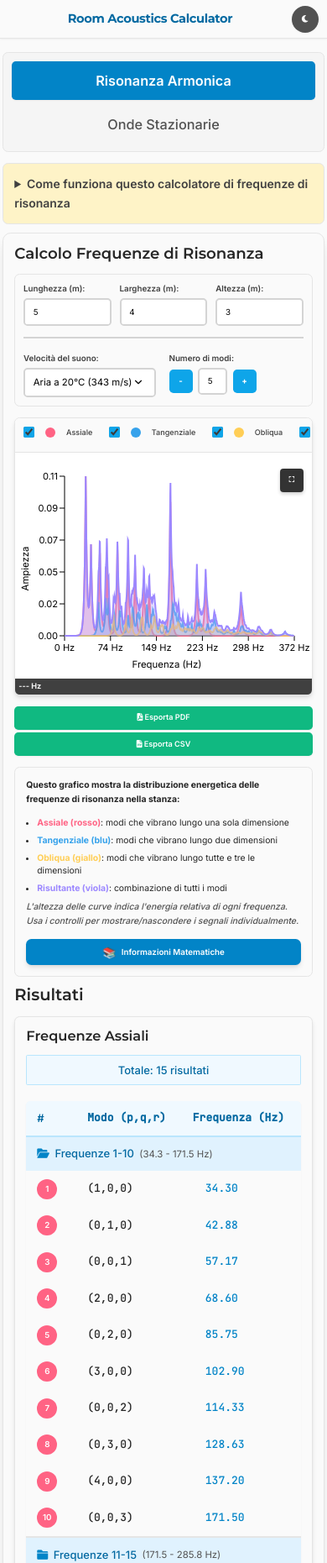
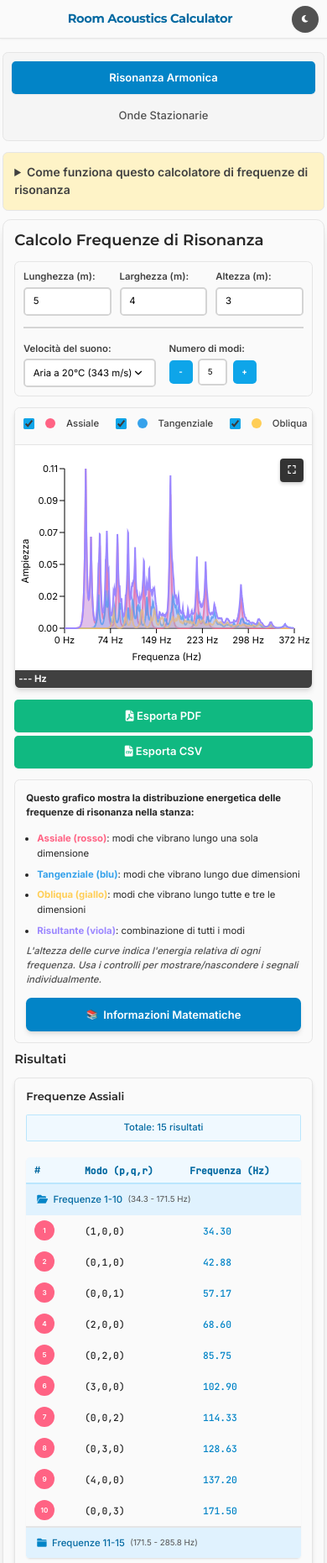
Before and after one commit to toboko/resonance, a website: page index.html in a window 390 px wide. Shown: the top 1861 px of the page at 84% size. Drawn offline with nearby package versions, Linux system fonts and the light colour scheme.

Commit message:
refactor: replace hardcoded CSS values with design tokens
Replace hardcoded font sizes, weights, and line-heights in base.css and components.css with CSS custom properties (e.g., var(--font-size-base), var(--font-weight-semibold)). This enhances maintainability, consistency, and theming flexibility across the application.

```diff
--- a/css/base.css
+++ b/css/base.css
@@ -12,7 +12,7 @@
 /* Base HTML elements */
 html {
     font-size: 16px;
-    line-height: 1.5;
+    line-height: var(--line-height-normal);
     -webkit-text-size-adjust: 100%;
     -moz-tab-size: 4;
     tab-size: 4;
@@ -20,9 +20,10 @@ html {
 
 body {
     font-family: var(--font-family-sans);
+    font-size: var(--font-size-base);
     background: var(--neutral-50);
     color: var(--neutral-800);
-    line-height: 1.6;
+    line-height: var(--line-height-normal);
     min-height: 100vh;
     -webkit-font-smoothing: antialiased;
     -moz-osx-font-smoothing: grayscale;
@@ -31,46 +32,47 @@ body {
 /* Typography */
 h1, h2, h3, h4, h5, h6 {
     font-family: var(--font-family-heading);
-    font-weight: 600;
-    line-height: 1.2;
+    font-weight: var(--font-weight-semibold);
+    line-height: var(--line-height-tight);
     color: var(--neutral-800);
     margin-bottom: var(--space-4);
 }
 
 h1 {
-    font-size: 2.25rem;
-    font-weight: 700;
+    font-size: var(--font-size-h1);
+    font-weight: var(--font-weight-bold);
     letter-spacing: -0.025em;
 }
 
 h2 {
-    font-size: 1.875rem;
-    font-weight: 600;
+    font-size: var(--font-size-h2);
+    font-weight: var(--font-weight-semibold);
 }
 
 h3 {
-    font-size: 1.5rem;
-    font-weight: 600;
+    font-size: var(--font-size-h3);
+    font-weight: var(--font-weight-semibold);
 }
 
 h4 {
-    font-size: 1.25rem;
-    font-weight: 600;
+    font-size: var(--font-size-h4);
+    font-weight: var(--font-weight-semibold);
 }
 
 h5 {
-    font-size: 1.125rem;
-    font-weight: 600;
+    font-size: var(--font-size-h5);
+    font-weight: var(--font-weight-semibold);
 }
 
 h6 {
-    font-size: 1rem;
-    font-weight: 600;
+    font-size: var(--font-size-h6);
+    font-weight: var(--font-weight-semibold);
 }
 
 p {
+    font-size: var(--font-size-base);
     margin-bottom: var(--space-4);
-    line-height: 1.6;
+    line-height: var(--line-height-normal);
 }
 
 /* Links */
@@ -121,7 +123,7 @@ table {
 /* Code */
 code, pre {
     font-family: var(--font-family-mono);
-    font-size: 0.875em;
+    font-size: var(--font-size-sm);
 }
 
 code {
--- a/css/components.css
+++ b/css/components.css
@@ -13,8 +13,8 @@
 
 .top-bar h1 {
     margin: 0;
-    font-size: 1.875rem;
-    font-weight: 700;
+    font-size: var(--font-size-h2);
+    font-weight: var(--font-weight-bold);
     color: var(--primary-700);
 }
 
@@ -30,7 +30,7 @@
     display: flex;
     align-items: center;
     justify-content: center;
-    font-size: 1rem;
+    font-size: var(--font-size-base);
     transition: all var(--transition-fast);
     box-shadow: var(--shadow-sm);
 }
@@ -56,8 +56,8 @@
 
 .intro-section summary {
     color: var(--neutral-700);
-    font-size: 1rem;
-    font-weight: 600;
+    font-size: var(--font-size-base);
+    font-weight: var(--font-weight-semibold);
     cursor: pointer;
     padding: var(--space-2);
     border-radius: var(--radius-md);
@@ -84,9 +84,9 @@
 
 .usage-guide h3 {
     color: var(--primary-600);
-    font-size: 1rem;
+    font-size: var(--font-size-base);
     margin-bottom: var(--space-2);
-    font-weight: 600;
+    font-weight: var(--font-weight-semibold);
 }
 
 .usage-guide ol {
@@ -102,7 +102,7 @@
 .intro-section em {
     color: var(--neutral-600);
     font-style: italic;
-    font-weight: 500;
+    font-weight: var(--font-weight-medium);
 }
 
 /* Tabs */
@@ -121,8 +121,8 @@
     background: transparent;
     border: none;
     cursor: pointer;
-    font-size: 1rem;
-    font-weight: 500;
+    font-size: var(--font-size-base);
+    font-weight: var(--font-weight-medium);
     transition: all var(--transition-fast);
     border-radius: var(--radius-md);
     margin: 0 0.125rem;
@@ -139,7 +139,7 @@
 
 .tab-button.active {
     color: white;
-    font-weight: 600;
+    font-weight: var(--font-weight-semibold);
     background: var(--primary-600);
     box-shadow: var(--shadow-sm);
 }
@@ -237,8 +237,8 @@
 }
 
 label {
-    font-weight: 600;
-    font-size: 0.875rem;
+    font-weight: var(--font-weight-semibold);
+    font-size: var(--font-size-sm);
     color: var(--neutral-700);
     display: flex;
     align-items: center;
@@ -249,7 +249,7 @@ input, select {
     padding: var(--space-3) var(--space-4);
     border: 2px solid var(--neutral-300);
     border-radius: var(--radius-md);
-    font-size: 1rem;
+    font-size: var(--font-size-base);
     background: white;
     transition: all var(--transition-normal);
     outline: none;
@@ -295,8 +295,8 @@ input[type="number"]::-webkit-inner-spin-button {
     border: none;
     border-radius: var(--radius-lg);
     cursor: pointer;
-    font-size: 1rem;
-    font-weight: 600;
+    font-size: var(--font-size-base);
+    font-weight: var(--font-weight-semibold);
     transition: all var(--transition-normal);
     grid-column: 1 / -1;
     max-width: 250px;
@@ -392,8 +392,8 @@ input[type="number"]::-webkit-inner-spin-button {
     display: flex;
     align-items: center;
     gap: var(--space-2);
-    font-size: 0.875rem;
-    font-weight: 500;
+    font-size: var(--font-size-sm);
+    font-weight: var(--font-weight-medium);
     cursor: pointer;
     padding: var(--space-2) var(--space-3);
     border-radius: var(--radius-md);
@@ -426,7 +426,7 @@ input[type="number"]::-webkit-inner-spin-button {
     border-radius: var(--radius-lg);
     padding: var(--space-6);
     margin-bottom: var(--space-6);
-    font-size: 0.875rem;
+    font-size: var(--font-size-sm);
     line-height: 1.6;
 }
 
@@ -442,7 +442,7 @@ input[type="number"]::-webkit-inner-spin-button {
 .chart-description em {
     color: var(--neutral-600);
     font-style: italic;
-    font-weight: 500;
+    font-weight: var(--font-weight-medium);
 }
 
 /* Math Info Button */
@@ -453,8 +453,8 @@ input[type="number"]::-webkit-inner-spin-button {
     padding: var(--space-3) var(--space-6);
     border-radius: var(--radius-lg);
     cursor: pointer;
-    font-size: 0.875rem;
-    font-weight: 600;
+    font-size: var(--font-size-sm);
+    font-weight: var(--font-weight-semibold);
     transition: all var(--transition-normal);
     box-shadow: var(--shadow-md);
     display: inline-flex;
@@ -474,7 +474,7 @@ input[type="number"]::-webkit-inner-spin-button {
 
 .math-info-button::before {
     content: "📚";
-    font-size: 1rem;
+    font-size: var(--font-size-base);
 }
 
 /* Canvas */
@@ -494,8 +494,8 @@ canvas {
     border-radius: 4px;
     border-top-left-radius: 0;
     border-top-right-radius: 0;
-    font-size: 0.875rem;
-    font-weight: bold;
+    font-size: var(--font-size-sm);
+    font-weight: var(--font-weight-bold);
     z-index: 100;
     pointer-events: none;
     white-space: nowrap;
@@ -512,8 +512,8 @@ canvas {
     border: none;
     padding: 5px 8px;
     border-radius: 4px;
-    font-size: 1rem;
-    font-weight: bold;
+    font-size: var(--font-size-base);
+    font-weight: var(--font-weight-bold);
     z-index: 100;
     cursor: pointer;
     box-shadow: 0 2px 4px rgba(0, 0, 0, 0.2);
@@ -598,8 +598,8 @@ canvas {
     padding: 10px 15px;
     border: 2px solid white;
     border-radius: 8px;
-    font-size: 1rem;
-    font-weight: bold;
+    font-size: var(--font-size-base);
+    font-weight: var(--font-weight-bold);
     z-index: 10000;
     box-shadow: 0 4px 8px rgba(0, 0, 0, 0.3);
 }
@@ -614,8 +614,8 @@ canvas {
     border: 2px solid white;
     border-radius: 8px;
     padding: 10px 15px;
-    font-size: 1.125rem;
-    font-weight: bold;
+    font-size: var(--font-size-lg);
+    font-weight: var(--font-weight-bold);
     cursor: pointer;
     box-shadow: 0 4px 8px rgba(0, 0, 0, 0.3);
     pointer-events: auto;
@@ -685,8 +685,8 @@ canvas {
 .math-modal-header h2 {
     margin: 0;
     color: var(--primary-800);
-    font-size: 1.5rem;
-    font-weight: 700;
+    font-size: var(--font-size-2xl);
+    font-weight: var(--font-weight-bold);
     display: flex;
     align-items: center;
     gap: var(--space-2);
@@ -695,7 +695,7 @@ canvas {
 .math-modal-close {
     background: none;
     border: none;
-    font-size: 1.5rem;
+    font-size: var(--font-size-xl);
     cursor: pointer;
     color: var(--neutral-500);
     padding: var(--space-2);
@@ -728,7 +728,7 @@ canvas {
 .math-section h3 {
     margin-top: 0;
     color: var(--primary-600);
-    font-size: 1.125rem;
+    font-size: var(--font-size-lg);
 }
 
 .math-formula {
@@ -778,16 +778,16 @@ canvas {
 
 .math-equation strong {
     color: var(--primary-600);
-    font-size: 0.875rem;
+    font-size: var(--font-size-sm);
     text-transform: uppercase;
     letter-spacing: 0.5px;
     margin-bottom: 15px;
     display: block;
-    font-weight: 600;
+    font-weight: var(--font-weight-semibold);
 }
 
 mjx-container {
-    font-size: 1.2em;
+    font-size: var(--font-size-lg);
     color: var(--neutral-800);
 }
 
@@ -815,8 +815,8 @@ mjx-chtml {
     padding: var(--space-3) var(--space-5);
     border-radius: var(--radius-md);
     cursor: pointer;
-    font-size: 0.875rem;
-    font-weight: 600;
+    font-size: var(--font-size-sm);
+    font-weight: var(--font-weight-semibold);
     transition: all var(--transition-fast);
     box-shadow: var(--shadow-sm);
 }
@@ -845,8 +845,8 @@ mjx-chtml {
 }
 
 .range-control label {
-    font-weight: 600;
-    font-size: 0.875rem;
+    font-weight: var(--font-weight-semibold);
+    font-size: var(--font-size-sm);
     color: var(--neutral-700);
     white-space: nowrap;
 }
@@ -896,8 +896,8 @@ mjx-chtml {
 }
 
 #frequency-display-value {
-    font-weight: 700;
-    font-size: 0.875rem;
+    font-weight: var(--font-weight-bold);
+    font-size: var(--font-size-sm);
     color: var(--primary-700);
     min-width: 70px;
     text-align: center;
@@ -922,8 +922,8 @@ mjx-chtml {
     color: white;
     border-radius: var(--radius-md);
     cursor: pointer;
-    font-size: 1rem;
-    font-weight: bold;
+    font-size: var(--font-size-base);
+    font-weight: var(--font-weight-bold);
     display: flex;
     align-items: center;
     justify-content: center;
@@ -965,8 +965,8 @@ mjx-chtml {
     padding: var(--space-2) var(--space-4);
     border-radius: var(--radius-md);
     cursor: pointer;
-    font-size: 0.875rem;
-    font-weight: 600;
+    font-size: var(--font-size-sm);
+    font-weight: var(--font-weight-semibold);
     box-shadow: var(--shadow-md);
     z-index: var(--z-tooltip);
     transition: all var(--transition-fast);
@@ -1018,8 +1018,8 @@ mjx-chtml {
 
 .error-message {
     color: var(--error);
-    font-size: 0.875rem;
-    font-weight: 500;
+    font-size: var(--font-size-sm);
+    font-weight: var(--font-weight-medium);
     margin-top: var(--space-1);
     display: flex;
     align-items: center;
@@ -1028,7 +1028,7 @@ mjx-chtml {
 
 .error-message::before {
     content: "⚠️";
-    font-size: 0.75rem;
+    font-size: var(--font-size-xs);
 }
 
 /* ========================================
@@ -1293,8 +1293,8 @@ mjx-chtml {
     .math-info-button {
         width: 100%;
         justify-content: center;
-        padding: var(--space-2) var(--space-4);
-        font-size: 0.75rem;
+        padding: var(--space-3);
+        font-size: var(--font-size-lg);
     }
 
     .math-modal-content {
@@ -1403,7 +1403,7 @@ mjx-chtml {
 
     .tab-button {
         padding: var(--space-3);
-        font-size: 1.25rem;
+        font-size: var(--font-size-lg);
     }
 
     .intro-section {
@@ -1420,7 +1420,7 @@ mjx-chtml {
 
     .input-group.dimension-input input,
     .input-group.dimension-input label {
-        font-size: 0.75rem;
+        font-size: var(--font-size-md);
     }
 
     .select-input {
@@ -1447,13 +1447,13 @@ mjx-chtml {
     }
 
     .chart-controls label {
-        font-size: 0.7rem;
+        font-size: var(--font-size-md);
         padding: 0.125rem var(--space-1);
     }
 
     .chart-description {
         padding: var(--space-2);
-        font-size: 0.7rem;
+        font-size: var(--font-size-md);
     }
 
     .result-section {
@@ -1488,8 +1488,8 @@ mjx-chtml {
     }
 
     .export-btn {
-        padding: var(--space-1) var(--space-2);
-        font-size: 0.7rem;
+        padding: var(--space-3);
+        font-size: var(--font-size-lg);
     }
 
     .range-control {
@@ -1508,11 +1508,11 @@ mjx-chtml {
         top: 60px;
         right: 10px;
         padding: 3px 5px;
-        font-size: 0.7rem;
+        font-size: var(--font-size-lg);
     }
 
     .frequency-display {
-        font-size: 0.7rem;
+        font-size: var(--font-size-md);
         padding: 2px 4px;
     }
 
--- a/css/table-styles.css
+++ b/css/table-styles.css
@@ -13,14 +13,14 @@
 
 .frequency-table th,
 .frequency-table td {
-    padding: var(--space-3) var(--space-4);
+    padding: var(--space-2) var(--space-3);
     text-align: left;
     border-bottom: 1px solid var(--neutral-200);
 }
 
 .frequency-table th {
     background: var(--primary-50);
-    font-weight: 600;
+    font-weight: var(--font-weight-semibold);
     color: var(--primary-700);
     border-bottom: 2px solid var(--primary-200);
 }
@@ -49,7 +49,7 @@
     display: flex;
     align-items: center;
     padding: var(--space-3) var(--space-4);
-    font-weight: 500;
+    font-weight: var(--font-weight-medium);
     color: var(--primary-700);
 }
 
@@ -61,7 +61,7 @@
 
 .frequency-range {
     margin-left: var(--space-2);
-    font-size: 0.875rem;
+    font-size: var(--font-size-sm);
     color: var(--neutral-600);
     font-weight: normal;
 }
@@ -96,8 +96,8 @@
     height: 24px;
     border-radius: 50%;
     color: white;
-    font-size: 0.75rem;
-    font-weight: 600;
+    font-size: var(--font-size-xs);
+    font-weight: var(--font-weight-semibold);
     margin-right: var(--space-2);
 }
 
@@ -109,12 +109,12 @@
 
 .col-mode {
     font-family: var(--font-family-mono);
-    font-weight: 500;
+    font-weight: var(--font-weight-medium);
 }
 
 .col-freq {
     font-family: var(--font-family-mono);
-    font-weight: 500;
+    font-weight: var(--font-weight-medium);
     color: var(--primary-600);
 }
 
@@ -126,14 +126,14 @@
     border: 1px solid var(--primary-200);
     border-radius: var(--radius-sm);
     color: var(--primary-700);
-    font-weight: 500;
+    font-weight: var(--font-weight-medium);
     text-align: center;
 }
 
 /* Table note */
 .table-note {
     margin-top: var(--space-3);
-    font-size: 0.875rem;
+    font-size: var(--font-size-sm);
     color: var(--neutral-600);
     font-style: italic;
 }
--- a/css/themes.css
+++ b/css/themes.css
@@ -253,7 +253,6 @@ body.dark-mode .dark-mode-btn:hover {
     /* Improve readability */
     .chart-description {
         font-size: 0.8rem;
-        line-height: 1.4;
     }
 
     /* Stack elements vertically on small screens */
@@ -398,7 +397,7 @@ body.dark-mode .dark-mode-btn:hover {
 
     .chart-description {
         padding: var(--space-4);
-        font-size: 0.8rem;
+        font-size: var(--font-size-md)
     }
 
     .math-modal-header h2 {
--- a/css/variables.css
+++ b/css/variables.css
@@ -88,6 +88,50 @@
     --font-family-heading: 'Montserrat', sans-serif;
 }
 
+/* Font Sizes - Modular Scale */
+:root {
+    --font-size-xs: 0.75rem;    /* 12px */
+    --font-size-sm: 0.875rem;   /* 14px */
+    --font-size-base: 1rem;     /* 16px */
+    --font-size-lg: 1.125rem;   /* 18px */
+    --font-size-xl: 1.25rem;    /* 20px */
+    --font-size-2xl: 1.5rem;    /* 24px */
+    --font-size-3xl: 1.875rem;  /* 30px */
+    --font-size-4xl: 2.25rem;   /* 36px */
+    --font-size-5xl: 3rem;      /* 48px */
+}
+
+/* Heading Font Sizes */
+:root {
+    --font-size-h1: var(--font-size-4xl);
+    --font-size-h2: var(--font-size-3xl);
+    --font-size-h3: var(--font-size-2xl);
+    --font-size-h4: var(--font-size-xl);
+    --font-size-h5: var(--font-size-lg);
+    --font-size-h6: var(--font-size-base);
+}
+
+/* Line Heights */
+:root {
+    --line-height-tight: 1.25;
+    --line-height-snug: 1.375;
+    --line-height-normal: 1.5;
+    --line-height-relaxed: 1.625;
+    --line-height-loose: 2;
+}
+
+/* Font Weights */
+:root {
+    --font-weight-thin: 100;
+    --font-weight-light: 300;
+    --font-weight-normal: 400;
+    --font-weight-medium: 500;
+    --font-weight-semibold: 600;
+    --font-weight-bold: 700;
+    --font-weight-extrabold: 800;
+    --font-weight-black: 900;
+}
+
 /* Spacing */
 :root {
     --space-1: 0.25rem;
@@ -112,3 +156,46 @@
     --z-popover: 1060;
     --z-tooltip: 1070;
 }
+
+/* Mobile Responsive Font Scaling */
+@media (max-width: 768px) {
+    :root {
+        --font-size-xs: 0.6875rem;    /* 11px */
+        --font-size-sm: 0.8125rem;    /* 13px */
+        --font-size-base: 0.9375rem;  /* 15px */
+        --font-size-lg: 1.0625rem;    /* 17px */
+        --font-size-xl: 1.1875rem;    /* 19px */
+        --font-size-2xl: 1.375rem;    /* 22px */
+        --font-size-3xl: 1.625rem;    /* 26px */
+        --font-size-4xl: 1.875rem;    /* 30px */
+        --font-size-5xl: 2.5rem;       /* 40px */
+
+        --font-size-h1: var(--font-size-3xl);
+        --font-size-h2: var(--font-size-2xl);
+        --font-size-h3: var(--font-size-xl);
+        --font-size-h4: var(--font-size-lg);
+        --font-size-h5: var(--font-size-base);
+        --font-size-h6: var(--font-size-sm);
+    }
+}
+
+@media (max-width: 480px) {
+    :root {
+        --font-size-xs: 0.625rem;     /* 10px */
+        --font-size-sm: 0.75rem;      /* 12px */
+        --font-size-base: 0.875rem;   /* 14px */
+        --font-size-lg: 1rem;         /* 16px */
+        --font-size-xl: 1.125rem;     /* 18px */
+        --font-size-2xl: 1.25rem;     /* 20px */
+        --font-size-3xl: 1.5rem;      /* 24px */
+        --font-size-4xl: 1.75rem;     /* 28px */
+        --font-size-5xl: 2.25rem;     /* 36px */
+
+        --font-size-h1: var(--font-size-3xl);
+        --font-size-h2: var(--font-size-2xl);
+        --font-size-h3: var(--font-size-xl);
+        --font-size-h4: var(--font-size-lg);
+        --font-size-h5: var(--font-size-base);
+        --font-size-h6: var(--font-size-sm);
+    }
+}
```
